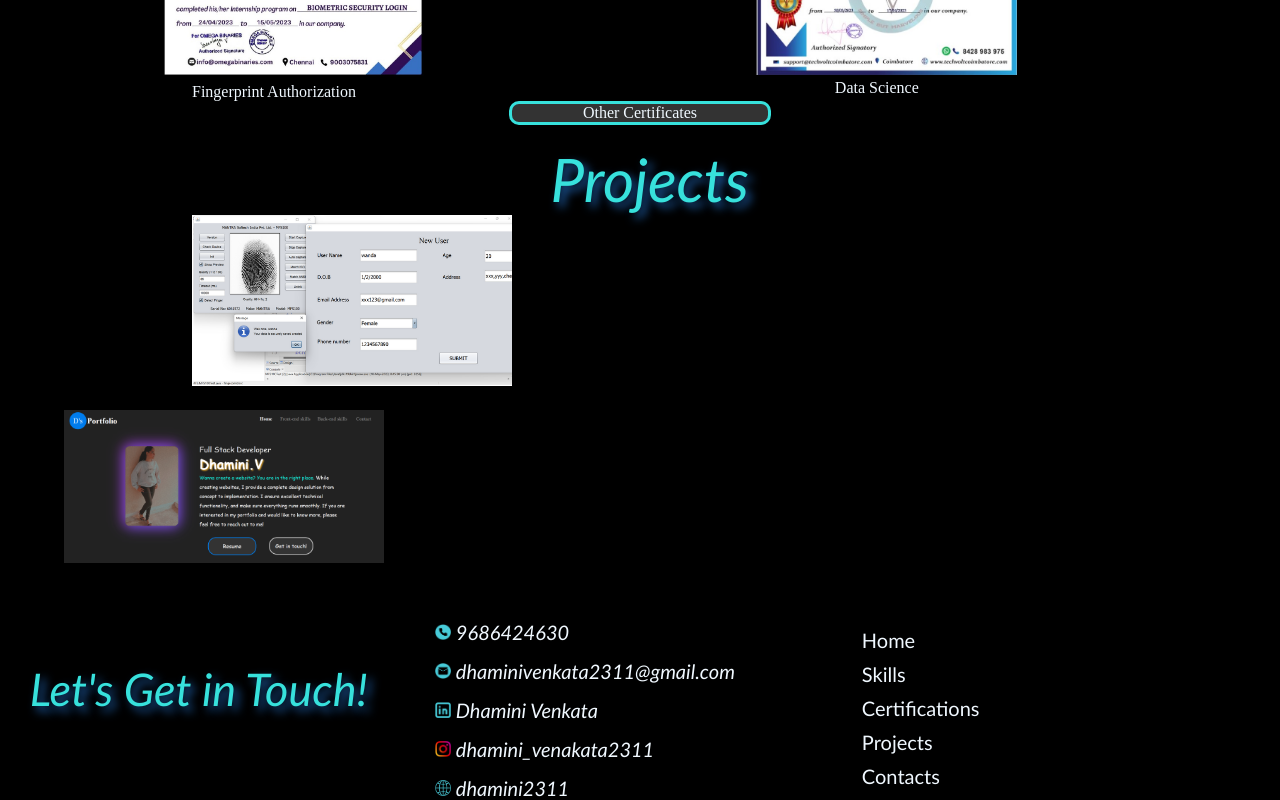
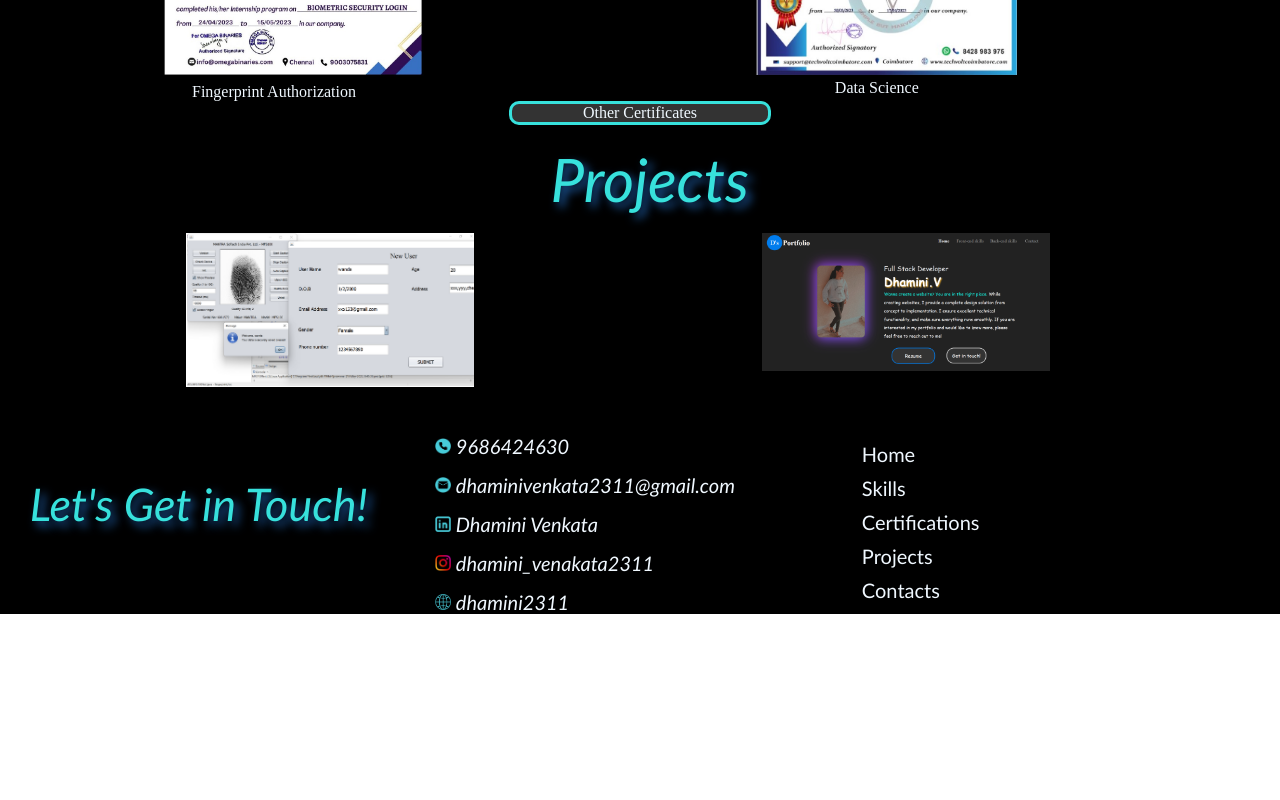
Before and after one commit to dhamini2311/portfolio2, an Angular app: page /home in a window 1280 px wide. Shown: the part 1110-1910 px from the top of the page. After the commit the page ends 1724 px from the top, so only its background shows below. Built offline with nearby package versions, Linux system fonts and the light colour scheme.

Commit message:
latest commit

```diff
--- a/src/app/projects/projects.component.css
+++ b/src/app/projects/projects.component.css
@@ -12,13 +12,23 @@
     margin-left: 43%;
     text-shadow: 5px 5px 10px rgb(30, 96, 171);
 }
+#pro1{
+  width: 10px;
+  height: 10px;
+}
+.image{
+  display: flex;
+}
 #pro1,img{
   width: 50%;
-  height: 60%;
+  height: 50%;
   margin-left: 10%;
-  margin-bottom: 10px;
 }
 #pro2,img{
   width: 50%;
-  height: 60%;
+  height: 50%;
 }
+#pro1,img:hover{
+  /* transition: transform(0.4);
+  transform: scale(1,1); */
+}
--- a/src/app/projects/projects.component.html
+++ b/src/app/projects/projects.component.html
@@ -1,5 +1,7 @@
 <div class="main">
   <div id="heading">Projects</div>
+  <br>
+  <div class="image">
   <div id="pro1">
     <img src="../../assets/project1.png">
   </div>
@@ -7,3 +9,4 @@
     <img src="../../assets/project2.png">
   </div>
 </div>
+</div>
```
